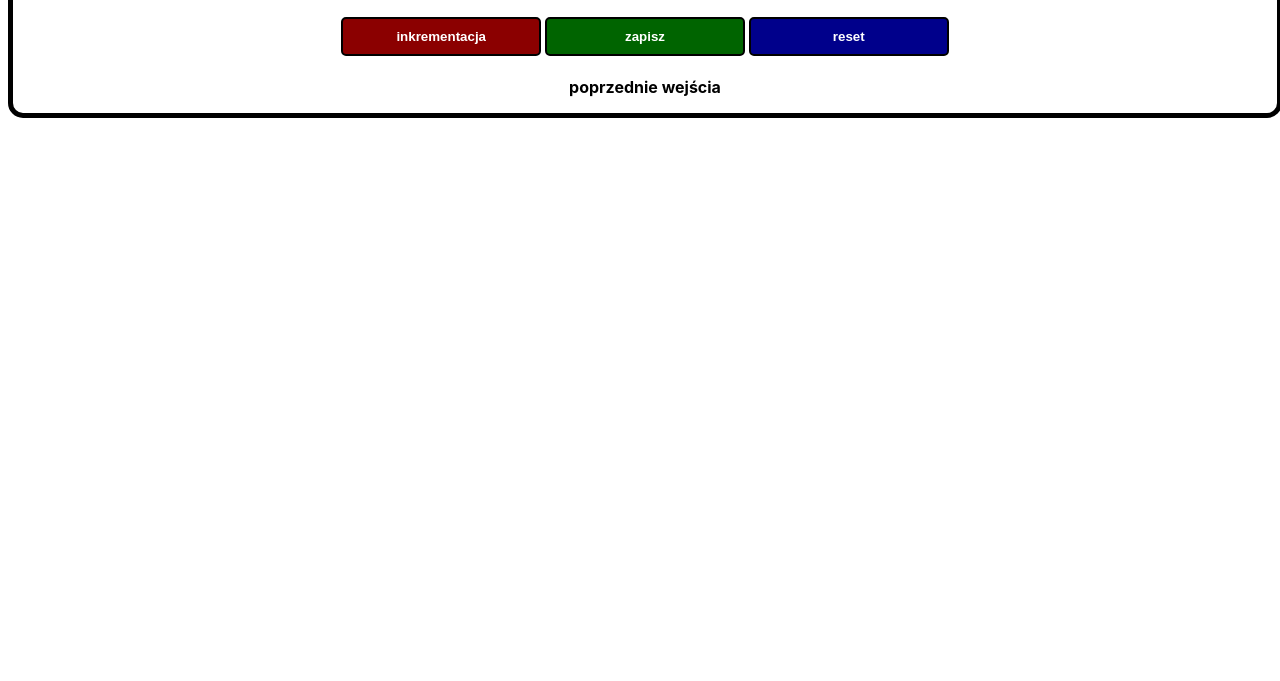
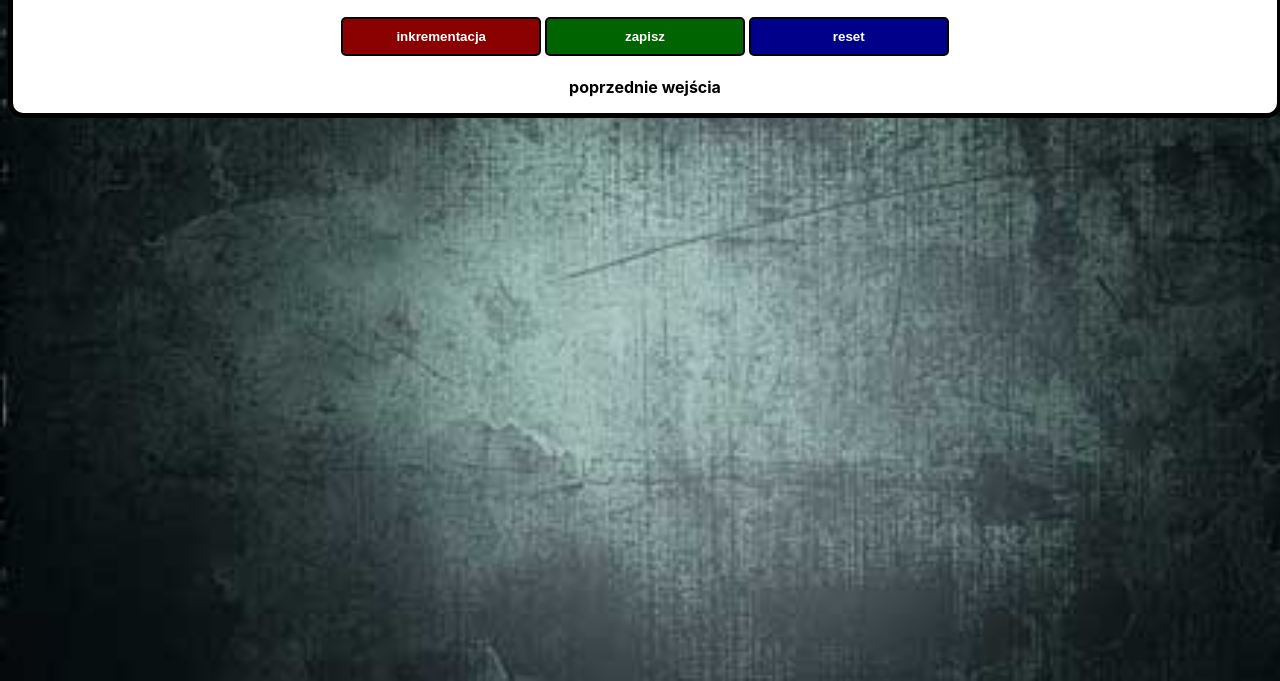
Before and after one commit to kotzaplot/counter, a plain HTML site: page index.html in a window 1280 px wide. Shown: the part 135-816 px from the top of the page. Drawn offline with Linux system fonts and the light colour scheme.

Commit message:
Update style.css

```diff
--- a/style.css
+++ b/style.css
@@ -1,5 +1,5 @@
 body {
-    background-image: url("obrazy/tapeta.jpg");
+    background-image: url("tapeta.jpg");
     background-size: cover;
     font-family: -apple-system, BlinkMacSystemFont, 'Segoe UI', Roboto, Oxygen, Ubuntu, Cantarell, 'Open Sans', 'Helvetica Neue', sans-serif;
     font-weight: bold;
```
